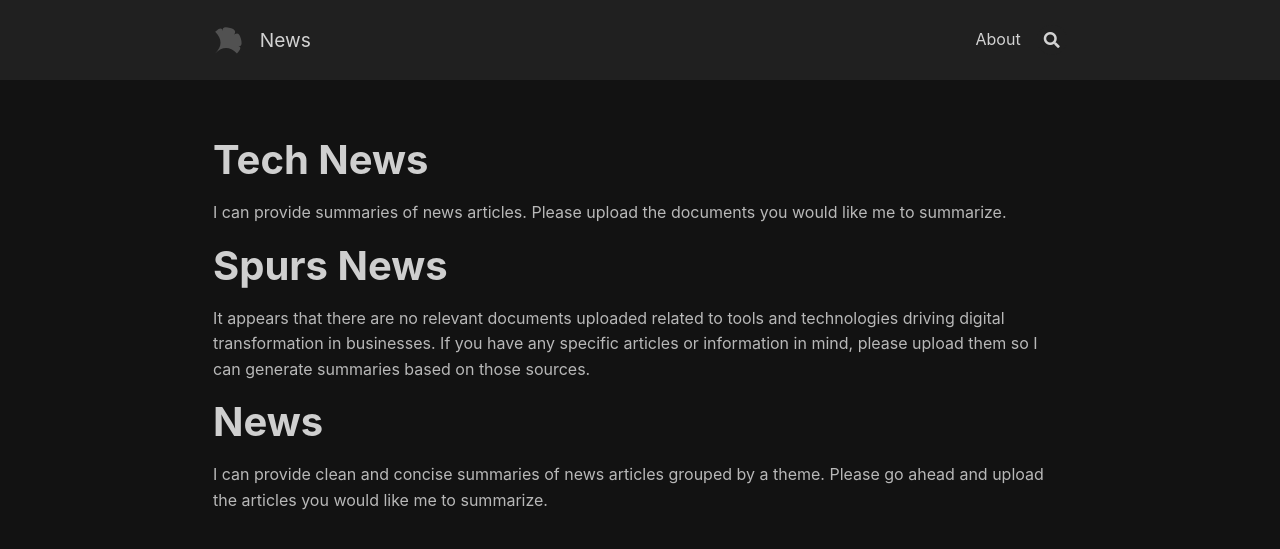
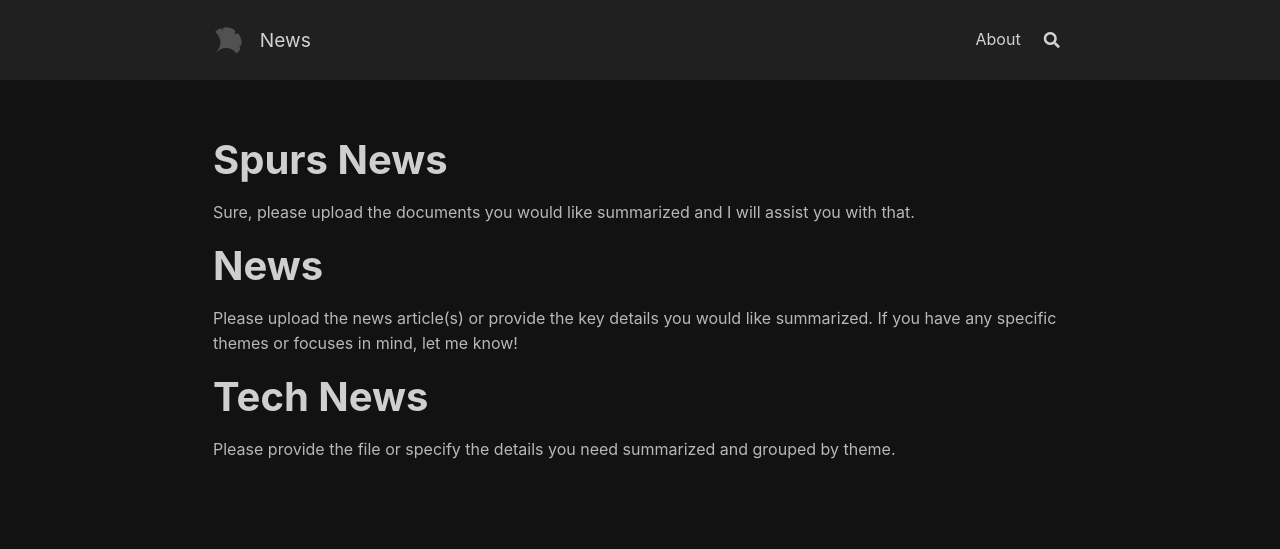
Before and after one commit to jonhadfield/jonhadfield.github.io, a Jekyll site: the page built from index.md, in a window 1280 px wide. Shown: the top 549 px of the page. Built offline with Jekyll 4.4.1, drawn with Linux system fonts in a browser that asks for light colours; nearby versions of some CDN libraries.

Commit message:
update files.

```diff
--- a/index.md
+++ b/index.md
@@ -20,14 +20,14 @@ footer: false
 ---
 
 
-# Tech News
-
-I can provide summaries of news articles. Please upload the documents you would like me to summarize.
-
 # Spurs News
 
-It appears that there are no relevant documents uploaded related to tools and technologies driving digital transformation in businesses. If you have any specific articles or information in mind, please upload them so I can generate summaries based on those sources.
+Sure, please upload the documents you would like summarized and I will assist you with that.
 
 # News
 
-I can provide clean and concise summaries of news articles grouped by a theme. Please go ahead and upload the articles you would like me to summarize.
+Please upload the news article(s) or provide the key details you would like summarized. If you have any specific themes or focuses in mind, let me know!
+
+# Tech News
+
+Please provide the file or specify the details you need summarized and grouped by theme.
```
